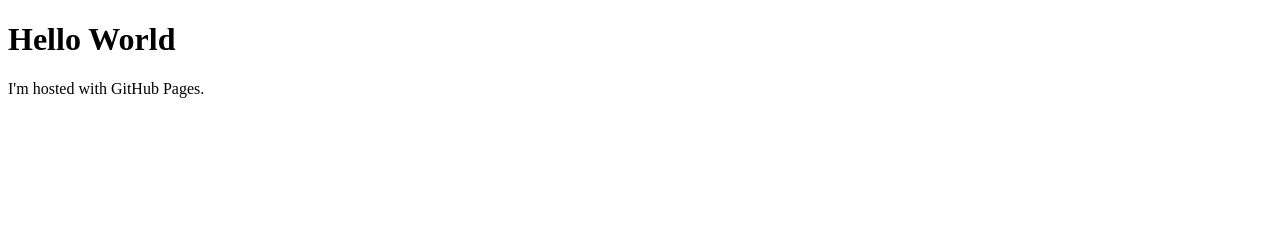
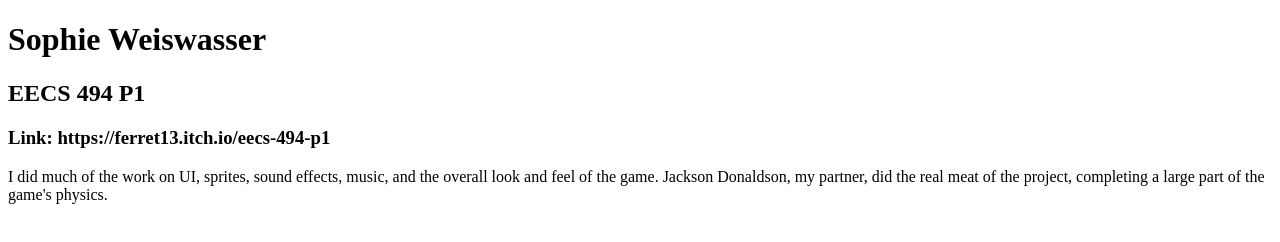
Before and after one commit to jaweisw/jaweisw.github.io, a plain HTML site: page index.html in a window 1280 px wide. Drawn offline with Linux system fonts and the light colour scheme.

Commit message:
Updated to have my actual stuff

```diff
--- a/index.html
+++ b/index.html
@@ -1,7 +1,9 @@
 <!DOCTYPE html>
 <html>
 <body>
-<h1>Hello World</h1>
-<p>I'm hosted with GitHub Pages.</p>
+<h1>Sophie Weiswasser</h1>
+<h2>EECS 494 P1</h2>
+<h3>Link: https://ferret13.itch.io/eecs-494-p1</h3>
+<p>I did much of the work on UI, sprites, sound effects, music, and the overall look and feel of the game. Jackson Donaldson, my partner, did the real meat of the project, completing a large part of the game's physics.</p>
 </body>
 </html>
```
